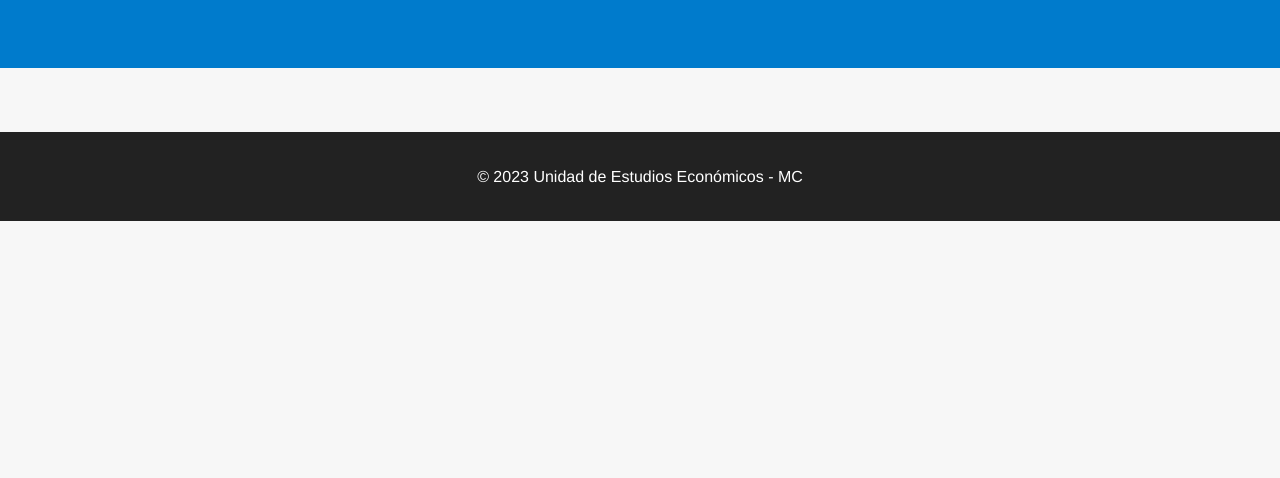
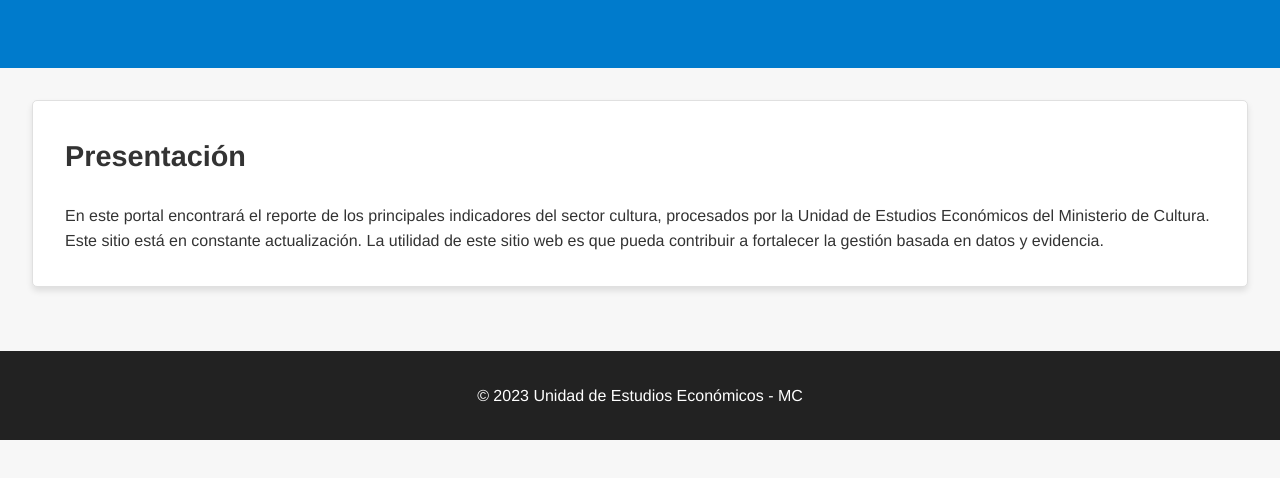
Before and after one commit to unidad-estudios-economicos-MC/uee.mc.github.io, a plain HTML site: page index.html in a window 1280 px wide. Shown: the part 198-676 px from the top of the page. Drawn offline with Linux system fonts and the light colour scheme.

Commit message:
Update index.html

```diff
--- a/index.html
+++ b/index.html
@@ -37,7 +37,10 @@
     <h1>Indicadores del Sector Cultura</h1>
 </header>
 <main>
-    <!-- Secciones del contenido aquí -->
+    <article>
+        <h2><strong>Presentación</strong></h2>
+        <p>En este portal encontrará el reporte de los principales indicadores del sector cultura, procesados por la Unidad de Estudios Económicos del Ministerio de Cultura. Este sitio está en constante actualización. La utilidad de este sitio web es que pueda contribuir a fortalecer la gestión basada en datos y evidencia.</p>
+    </article>
 </main>
 <footer>
     <p>&copy; 2023 Unidad de Estudios Económicos - MC</p>
```
